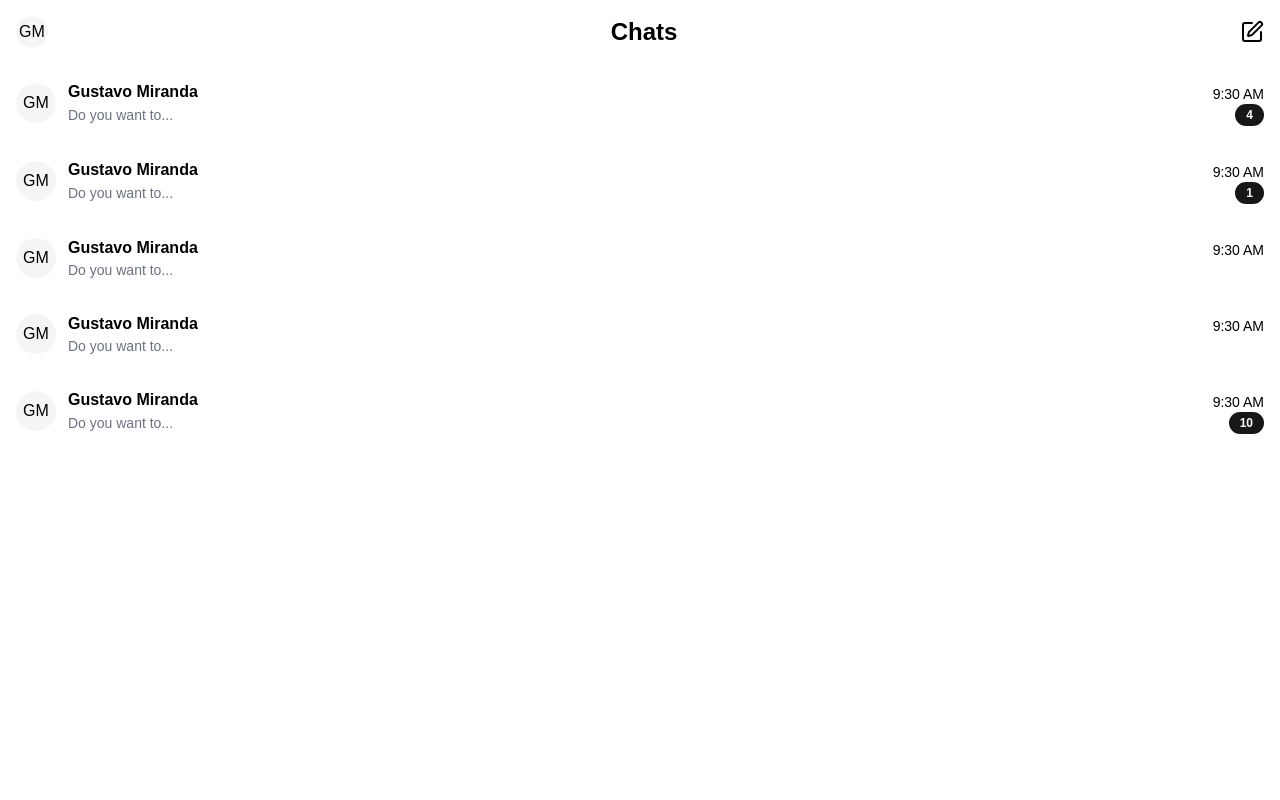
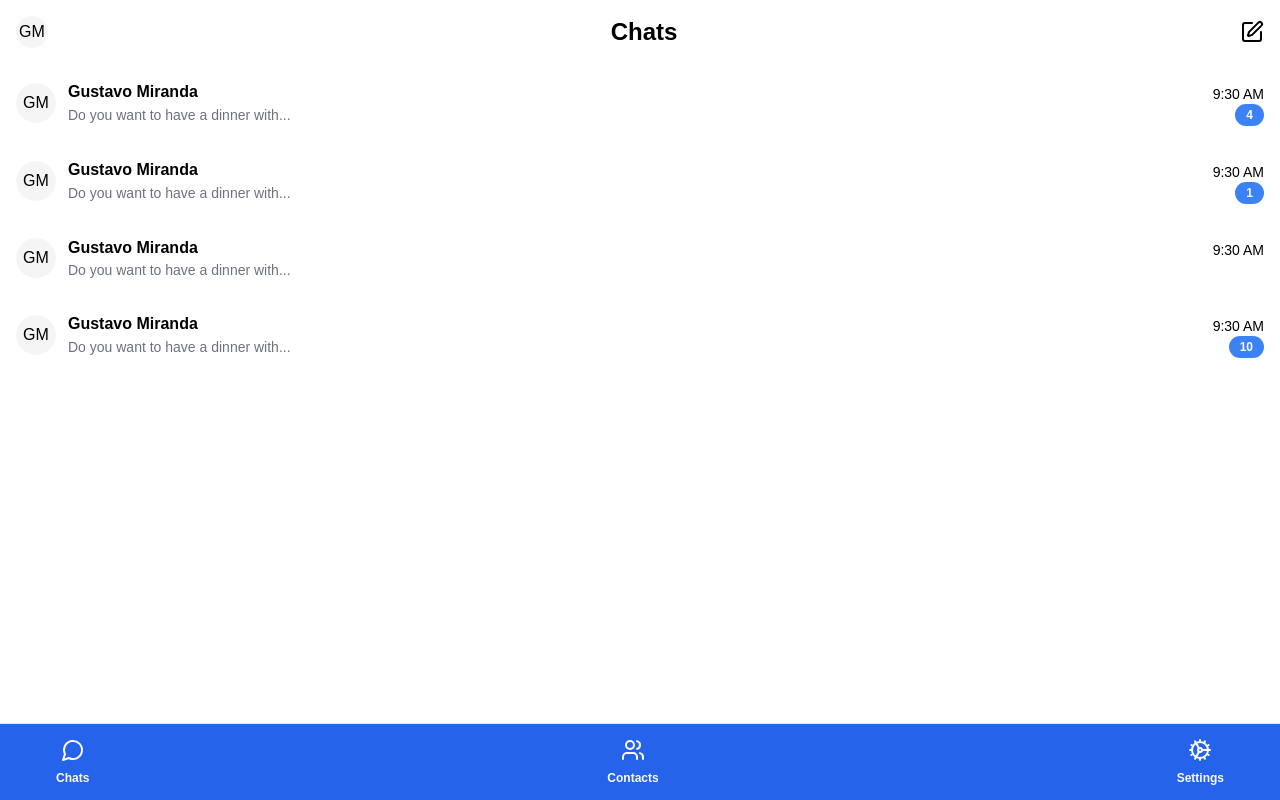
Before and after one commit to gustmrg/next-chat-app, a Next.js app: page / in a window 1280 px wide. Built offline with nearby package versions, Linux system fonts and the light colour scheme.

Commit message:
feat: update home and add bottom bar

```diff
--- a/src/app/chat/page.tsx
+++ b/src/app/chat/page.tsx
@@ -6,7 +6,8 @@ import { Button } from "@/components/ui/button";
 import { Input } from "@/components/ui/input";
 import { ScrollArea } from "@/components/ui/scroll-area";
 import { Avatar, AvatarFallback, AvatarImage } from "@/components/ui/avatar";
-import { Send } from "lucide-react";
+import { ChevronLeft, Send } from "lucide-react";
+import Link from "next/link";
 
 export default function Chat() {
   const [selectedUser, setSelectedUser] = useState(users[1]);
@@ -43,6 +44,9 @@ export default function Chat() {
       <div className="flex-1 flex flex-col">
         {/* Chat header */}
         <div className="bg-white p-4 border-b flex items-center">
+          <Link href="/" className="mr-4">
+            <ChevronLeft />
+          </Link>
           <Avatar className="w-10 h-10 mr-3">
             <AvatarImage src={selectedUser.avatar} alt={selectedUser.name} />
             <AvatarFallback>
--- a/src/app/page.tsx
+++ b/src/app/page.tsx
@@ -2,11 +2,14 @@
 
 import { Avatar, AvatarFallback, AvatarImage } from "@/components/ui/avatar";
 import { Badge } from "@/components/ui/badge";
-import { Edit } from "lucide-react";
+import { Button } from "@/components/ui/button";
+import { ScrollArea } from "@/components/ui/scroll-area";
+import { Cog, Edit, MessageCircle, Users } from "lucide-react";
+import Link from "next/link";
 
 export default function Home() {
   return (
-    <div>
+    <div className="flex flex-col h-screen">
       <header className="p-4 flex flex-row items-center justify-between">
         <div>
           <Avatar className="w-8 h-8">
@@ -17,31 +20,9 @@ export default function Home() {
         <h2 className="text-2xl font-semibold text-center">Chats</h2>
         <Edit className="w-6 h-6 cursor-pointer" />
       </header>
-      <div>
-        <div>
-          <div
-            className="flex items-center p-4 cursor-pointer hover:bg-gray-100"
-            onClick={() => {}}
-          >
-            <Avatar className="w-10 h-10 mr-3">
-              <AvatarImage src="" alt="" />
-              <AvatarFallback>GM</AvatarFallback>
-            </Avatar>
-            <div className="flex flex-col w-full">
-              <div className="flex flex-row justify-between">
-                <p className="font-semibold">Gustavo Miranda</p>
-                <time className="self-end ml-auto text-sm">9:30 AM</time>
-              </div>
-              <div className="flex flex-row justify-between items-center">
-                <p className="text-sm text-gray-500 flex-1">
-                  Do you want to...
-                </p>
-                <Badge className="ml-auto">4</Badge>
-              </div>
-            </div>
-          </div>
-
-          <div>
+      <main className="flex flex-1 overflow-hidden">
+        <ScrollArea className="flex-1">
+          <Link href="/chat">
             <div
               className="flex items-center p-4 cursor-pointer hover:bg-gray-100"
               onClick={() => {}}
@@ -57,15 +38,17 @@ export default function Home() {
                 </div>
                 <div className="flex flex-row justify-between items-center">
                   <p className="text-sm text-gray-500 flex-1">
-                    Do you want to...
+                    Do you want to have a dinner with...
                   </p>
-                  <Badge className="ml-auto">1</Badge>
+                  <Badge variant="primary" className="ml-auto">
+                    4
+                  </Badge>
                 </div>
               </div>
             </div>
-          </div>
+          </Link>
 
-          <div>
+          <Link href="/chat">
             <div
               className="flex items-center p-4 cursor-pointer hover:bg-gray-100"
               onClick={() => {}}
@@ -81,14 +64,17 @@ export default function Home() {
                 </div>
                 <div className="flex flex-row justify-between items-center">
                   <p className="text-sm text-gray-500 flex-1">
-                    Do you want to...
+                    Do you want to have a dinner with...
                   </p>
+                  <Badge variant="primary" className="ml-auto">
+                    1
+                  </Badge>
                 </div>
               </div>
             </div>
-          </div>
+          </Link>
 
-          <div>
+          <Link href="/chat">
             <div
               className="flex items-center p-4 cursor-pointer hover:bg-gray-100"
               onClick={() => {}}
@@ -104,14 +90,14 @@ export default function Home() {
                 </div>
                 <div className="flex flex-row justify-between items-center">
                   <p className="text-sm text-gray-500 flex-1">
-                    Do you want to...
+                    Do you want to have a dinner with...
                   </p>
                 </div>
               </div>
             </div>
-          </div>
+          </Link>
 
-          <div>
+          <Link href="/chat">
             <div
               className="flex items-center p-4 cursor-pointer hover:bg-gray-100"
               onClick={() => {}}
@@ -127,14 +113,33 @@ export default function Home() {
                 </div>
                 <div className="flex flex-row justify-between items-center">
                   <p className="text-sm text-gray-500 flex-1">
-                    Do you want to...
+                    Do you want to have a dinner with...
                   </p>
-                  <Badge className="ml-auto">10</Badge>
+                  <Badge variant="primary" className="ml-auto">
+                    10
+                  </Badge>
                 </div>
               </div>
             </div>
-          </div>
-        </div>
+          </Link>
+        </ScrollArea>
+      </main>
+      <div
+        className="bg-blue-600 p-4 border-t flex justify-between w-full"
+        style={{ position: "fixed", bottom: 0 }}
+      >
+        <Button size="lg" className="bg-transparent flex flex-col mx-2">
+          <MessageCircle style={{ height: "1.5rem", width: "1.5rem" }} />
+          <span className="font-semibold text-xs">Chats</span>
+        </Button>
+        <Button size="lg" className="bg-transparent flex flex-col mx-2">
+          <Users style={{ height: "1.5rem", width: "1.5rem" }} />
+          <span className="font-semibold text-xs">Contacts</span>
+        </Button>
+        <Button size="lg" className="bg-transparent flex flex-col mx-2">
+          <Cog style={{ height: "1.5rem", width: "1.5rem" }} />
+          <span className="font-semibold text-xs">Settings</span>
+        </Button>
       </div>
     </div>
   );
--- a/src/components/ui/badge.tsx
+++ b/src/components/ui/badge.tsx
@@ -1,7 +1,7 @@
-import * as React from "react"
-import { cva, type VariantProps } from "class-variance-authority"
+import * as React from "react";
+import { cva, type VariantProps } from "class-variance-authority";
 
-import { cn } from "@/lib/utils"
+import { cn } from "@/lib/utils";
 
 const badgeVariants = cva(
   "inline-flex items-center rounded-full border border-neutral-200 px-2.5 py-0.5 text-xs font-semibold transition-colors focus:outline-none focus:ring-2 focus:ring-neutral-950 focus:ring-offset-2 dark:border-neutral-800 dark:focus:ring-neutral-300",
@@ -10,6 +10,8 @@ const badgeVariants = cva(
       variant: {
         default:
           "border-transparent bg-neutral-900 text-neutral-50 hover:bg-neutral-900/80 dark:bg-neutral-50 dark:text-neutral-900 dark:hover:bg-neutral-50/80",
+        primary:
+          "border-transparent bg-blue-500 text-neutral-50 hover:bg-blue-500/80 dark:bg-blue-900 dark:text-neutral-50 dark:hover:bg-blue-900/80",
         secondary:
           "border-transparent bg-neutral-100 text-neutral-900 hover:bg-neutral-100/80 dark:bg-neutral-800 dark:text-neutral-50 dark:hover:bg-neutral-800/80",
         destructive:
@@ -21,7 +23,7 @@ const badgeVariants = cva(
       variant: "default",
     },
   }
-)
+);
 
 export interface BadgeProps
   extends React.HTMLAttributes<HTMLDivElement>,
@@ -30,7 +32,7 @@ export interface BadgeProps
 function Badge({ className, variant, ...props }: BadgeProps) {
   return (
     <div className={cn(badgeVariants({ variant }), className)} {...props} />
-  )
+  );
 }
 
-export { Badge, badgeVariants }
+export { Badge, badgeVariants };
```
